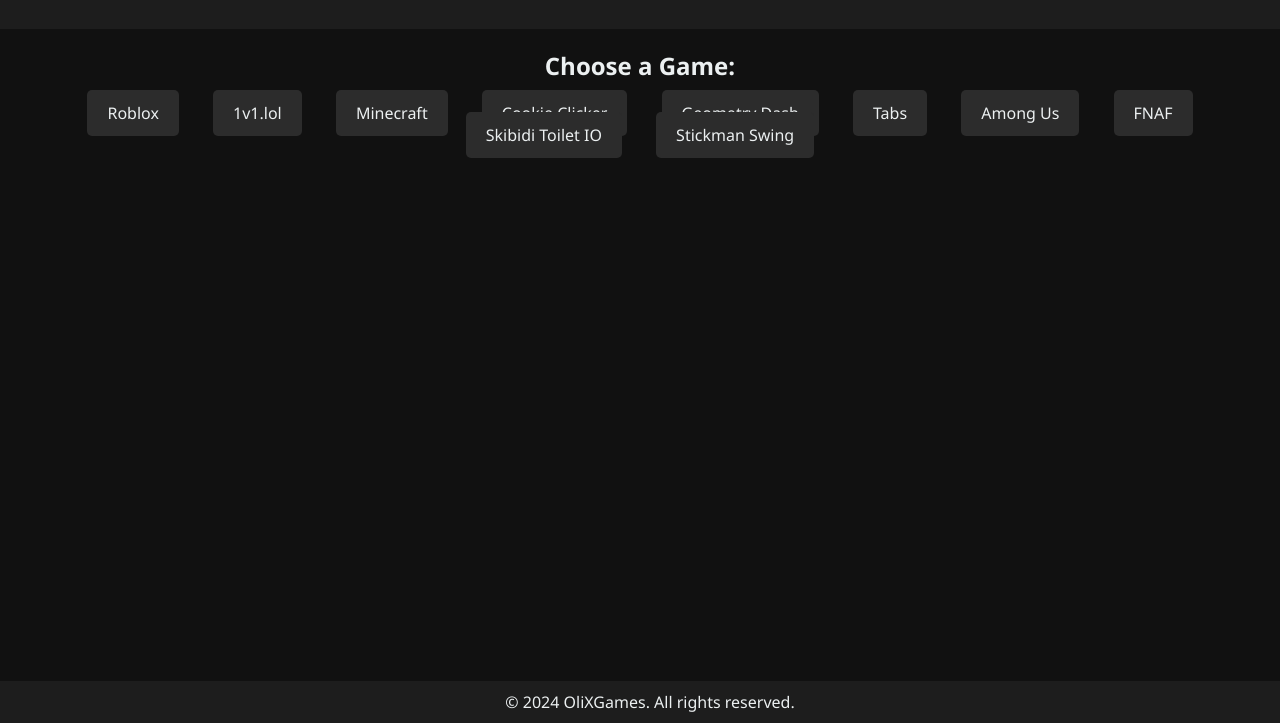
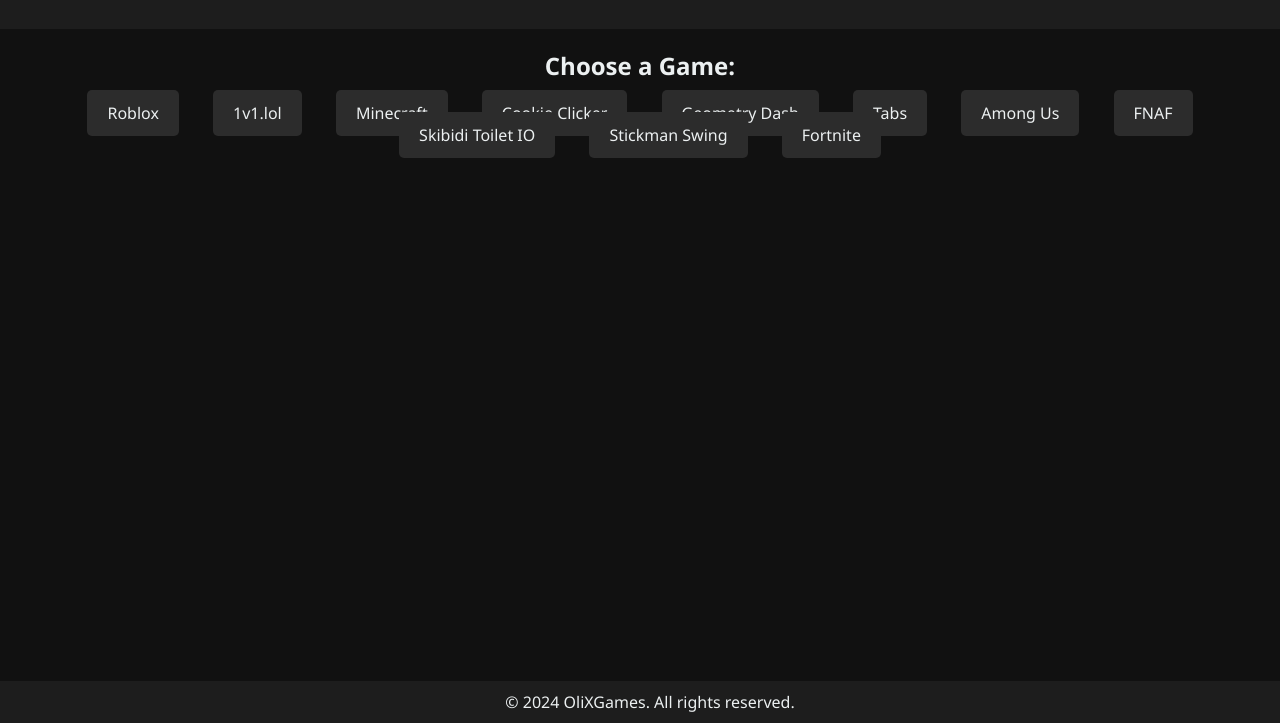
Before and after one commit to OliXSMP/games, a plain HTML site: page index.html in a window 1280 px wide. Shown: the part 77-800 px from the top of the page. Drawn offline with Linux system fonts and the light colour scheme.

Commit message:
Update index.html

```diff
--- a/index.html
+++ b/index.html
@@ -28,6 +28,7 @@
         <li><a href="fnaf1.html" class="modern-button">FNAF</a></li>
         <li><a href="skibiditoiletIO.html" class="modern-button">Skibidi Toilet IO</a></li>
         <li><a href="stickmanswing.html" class="modern-button">Stickman Swing</a></li>
+        <li><a href="fortnite.html" class="modern-button">Fortnite</a></li>
         <!-- Add more games here -->
     </ul>
 </section>
```
